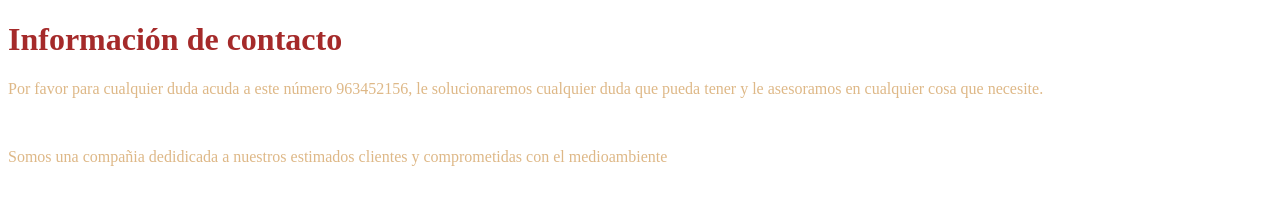
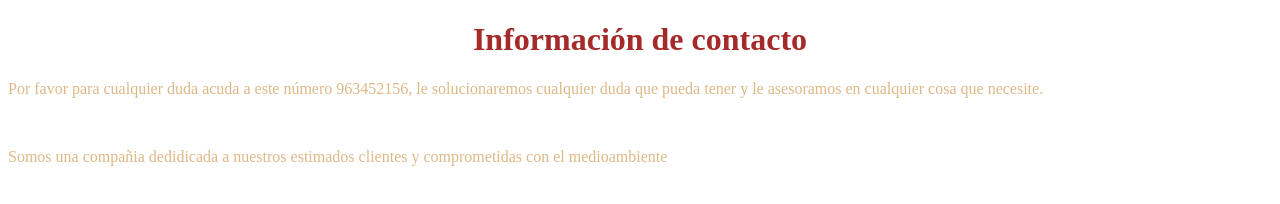
Before and after one commit to MikelTen/3.8.-Cafeter-a-las-horasArchivo, a plain HTML site: page contacto.html in a window 1280 px wide. Drawn offline with Linux system fonts and the light colour scheme.

Commit message:
Update contacto.html

```diff
--- a/contacto.html
+++ b/contacto.html
@@ -12,7 +12,7 @@
 <div class="ic">
 
 
-    <h1>Información de contacto</h1>
+ <center>   <h1>Información de contacto</h1> </center>
 
 
 
```
